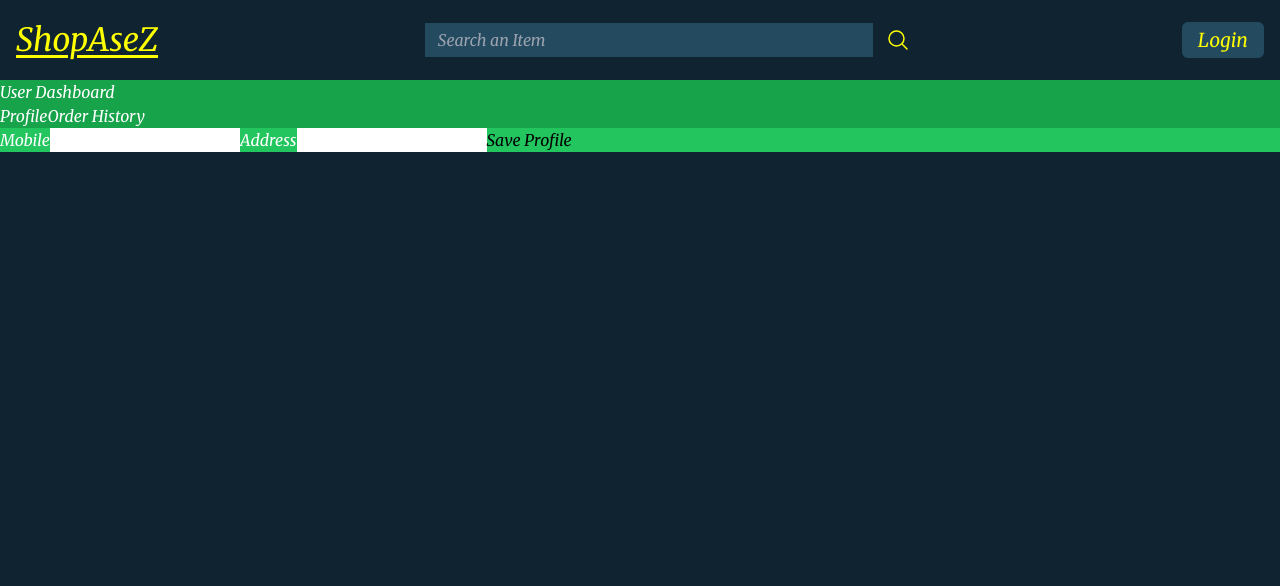
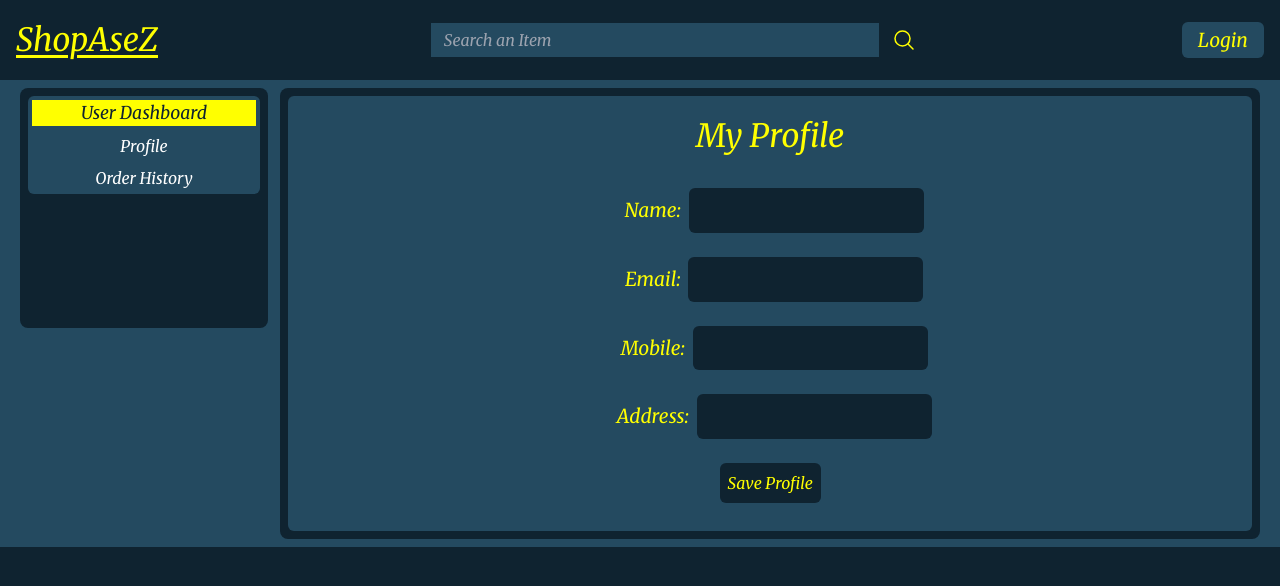
Before and after one commit to vaibhav1me/E-Commerce-MERN, a React (Vite) app in the folder frontend/: page /account in a window 1280 px wide. Shown: the top 586 px of the page. Built offline with nearby package versions, Linux system fonts and the light colour scheme; no server answers.

Commit message:
styled orderHistory, Profile, Account pages

```diff
--- a/frontend/src/components/Header.jsx
+++ b/frontend/src/components/Header.jsx
@@ -24,11 +24,11 @@ const Header = () => {
         <div className="flex justify-between items-center">
           <div
             id="logo"
-            className="text-yellow text-[2rem] underline underline-offset-4"
+            className="text-yellow text-[2rem] underline underline-offset-4 mr-5"
           >
             <NavLink to="/">ShopAseZ</NavLink>
           </div>
-          <div className="flex">
+          <div className="flex mr-2">
             <input
               type="text"
               placeholder="Search an Item"
--- a/frontend/src/components/OrderHistory.jsx
+++ b/frontend/src/components/OrderHistory.jsx
@@ -1,40 +1,65 @@
-import React, { useContext, useEffect, useState } from 'react'
-import { LoginContext } from '../context/DataProvider'
-import { fetchOrders } from '../apis/api'
+import { useContext, useEffect, useState } from "react";
+import { LoginContext } from "../context/DataProvider";
+import { fetchOrders } from "../apis/api";
 
 const OrderHistory = () => {
-  const {user, setUser} = useContext(LoginContext)
-  const [orders, setOrders] = useState([])
+  const { user, setUser } = useContext(LoginContext);
+  const [orders, setOrders] = useState([]);
+  const [message, setMessage] = useState("Loading your orders...");
 
   useEffect(() => {
-    const getOrders =async () => {
-      let response = await fetchOrders(user._id, localStorage.getItem("jwt"))
-      setOrders(response.data)
-      console.log(response)
-    }
-    getOrders()
-  }, [user])
+    const getOrders = async () => {
+      let response = await fetchOrders(user._id, localStorage.getItem("jwt"));
+      setOrders(response.data);
+      if (response.data.length === 0) {
+        setMessage(
+          "Seems you have not order anything. What are you waiting for? Add items to cart and place order now!!"
+        );
+      }
+    };
+    getOrders();
+  }, [user]);
 
   return (
-    <div>
-      {
-        orders.length != 0 ?
+    <section>
+      {orders.length != 0 ? (
         orders.map((order) => {
           return (
-            <div>
-              <img src={order.productImg} alt="" className='h-[5rem] w-[5rem]'/>
-              <span>{order.price}</span>
-              <span>{order.placedAt}</span>
-              <span>{order.name}</span>
-              <span>{order.quantity}</span>
-              <span>{order.seller}</span>
+            <div className="flex bg-secondary items-center border-[2px] border-yellow m-2 rounded-md p-2">
+              <img
+                src={order.productImg}
+                alt=""
+                className="medium:h-[7rem] medium:w-[7rem] h-[15vw] w-[15vw] mr-4"
+              />
+              <div>
+                <div className="medium:text-[1.1rem] text-[4.5vw]">
+                  {order.name}
+                </div>
+                <div className="medium:text-[.9rem] text-[3vw]">
+                  <span className="text-yellow">Price: </span>
+                  {order.price}
+                </div>
+                <div className="medium:text-[.9rem] text-[3vw]">
+                  <span className="text-yellow">Ordered On: </span>
+                  {order.placedAt}
+                </div>
+                <div className="medium:text-[.9rem] text-[3vw]">
+                  <span className="text-yellow">Quantity: </span>
+                  {order.quantity}
+                </div>
+                <div className="medium:text-[.9rem] text-[3vw]">
+                  <span className="text-yellow">Seller: </span>
+                  {order.seller}
+                </div>
+              </div>
             </div>
-          )
+          );
         })
-        : <div>loading</div>
-      }
-    </div>
-  )
-}
+      ) : (
+        <div className="text-yellow text-center">{message}</div>
+      )}
+    </section>
+  );
+};
 
-export default OrderHistory
+export default OrderHistory;
--- a/frontend/src/components/Profile.jsx
+++ b/frontend/src/components/Profile.jsx
@@ -1,44 +1,113 @@
-import React, { useContext, useEffect, useState } from 'react'
-import { LoginContext } from '../context/DataProvider'
-import { fetchUser, updateUser } from '../apis/api'
+import React, { useContext, useEffect, useState } from "react";
+import { LoginContext } from "../context/DataProvider";
+import { updateUser } from "../apis/api";
 
 const Profile = () => {
-  const {user, setUser} = useContext(LoginContext)
-  const [values, setValues] = useState({mobile: "", address: ""})
+  const { user, setUser } = useContext(LoginContext);
+  const [values, setValues] = useState({ mobile: "", address: "" });
+  const [message, setMessage] = useState("");
 
   useEffect(() => {
     setValues({ mobile: user.mobile, address: user.address });
-    // console.log(user)
-  },[user])
-
-  // useEffect(() => {
-  //   console.log(values)
-  // }, [values])
+  }, [user]);
 
   const changeUser = async (values) => {
-    let response = await updateUser(user._id, values)
-    setUser({...user, ...values})
-    // console.log(response)
-  }
+    let response = await updateUser(user._id, values);
+    setUser({ ...user, ...values });
+    if (values.role === "seller") {
+      setMessage(
+        "Congratulations! You are now a seller and can manage products and orders from seller dashboard."
+      );
+    } else {
+      setMessage("Profile saved successfully!");
+    }
+    setTimeout(() => {
+      setMessage("");
+    }, 5000);
+  };
 
   return (
-    <div className='bg-green-500 text-black'>
-        {
-          // user.name, mobile, email, address, role :- user or seller avialble only when role is an user
-        }
-          <span>{user.name}</span>
-          <span>{user.email}</span>
-          <label htmlFor="mobile">Mobile</label>
-          <input type="text" value={values.mobile} name='mobile' className='text-black' id='mobile' onChange={(e) => setValues({...values, [e.target.name]: e.target.value})}/>
-          <label htmlFor="address">Address</label>
-          <input type="text" value={values.address} name='address' className='text-black' id='address' onChange={(e) => setValues({...values, [e.target.name]: e.target.value})}/>
-          {
-            user.role === "user" && <button onClick={() => changeUser({role: "seller"})}>Become a Seller</button>
+    <section className="bg-secondary flex flex-col rounded-md items-center py-4">
+      <h1 className="text-yellow text-center medium:text-[2rem] text-[1.1rem] medium:mb-4 mb-1">
+        My Profile
+      </h1>
+      <div className="my-3 medium:text-[1.2rem] text-[4vw]">
+        <label htmlFor="name" className="text-yellow medium:mx-2 mr-1">
+          Name:
+        </label>
+        <input
+          type="text"
+          id="name"
+          name="name"
+          value={user.name}
+          readOnly
+          className="bg-primary p-2 rounded-md"
+        />
+      </div>
+      <div className="my-3 medium:text-[1.2rem] text-[4vw]">
+        <label htmlFor="email" className="text-yellow medium:mx-2 mr-1">
+          Email:
+        </label>
+        <input
+          type="text"
+          name="email"
+          id="email"
+          value={user.email}
+          readOnly
+          className="bg-primary p-2 rounded-md"
+        />
+      </div>
+      <div className="my-3 medium:text-[1.2rem] text-[4vw]">
+        <label htmlFor="mobile" className="text-yellow medium:mx-2 mr-1">
+          Mobile:
+        </label>
+        <input
+          type="text"
+          value={values.mobile}
+          name="mobile"
+          className="bg-primary p-2 rounded-md"
+          id="mobile"
+          onChange={(e) =>
+            setValues({ ...values, [e.target.name]: e.target.value })
           }
-          <button onClick={() => {changeUser(values)}}>Save Profile</button>
+        />
+      </div>
+      <div className="my-3 medium:text-[1.2rem] text-[4vw]">
+        <label htmlFor="address" className="text-yellow medium:mx-2 mr-1">
+          Address:
+        </label>
+        <input
+          type="text"
+          value={values.address}
+          name="address"
+          className="bg-primary p-2 rounded-md"
+          id="address"
+          onChange={(e) =>
+            setValues({ ...values, [e.target.name]: e.target.value })
+          }
+        />
+      </div>
+      <div>
+        {user.role === "user" && (
+          <button
+            onClick={() => changeUser({ role: "seller" })}
+            className="medium:m-3 m-1 medium:text-[1rem] text-[3.5vw] bg-primary text-yellow p-2 rounded-md "
+          >
+            Become a Seller
+          </button>
+        )}
+        <button
+          onClick={() => {
+            changeUser(values);
+          }}
+          className="medium:m-3 m-1 medium:text-[1rem] text-[3.5vw] bg-primary text-yellow p-2 rounded-md "
+        >
+          Save Profile
+        </button>
+      </div>
+      <div className="text-center">{message}</div>
+    </section>
+  );
+};
 
-    </div>
-  )
-}
-
-export default Profile
+export default Profile;
--- a/frontend/src/screens/Account.jsx
+++ b/frontend/src/screens/Account.jsx
@@ -1,9 +1,8 @@
-import React, { useContext, useEffect } from 'react'
-import Header from '../components/Header';
-import { Outlet, useNavigate } from 'react-router';
-import { LoginContext } from '../context/DataProvider';
-import { checkCurrentUser, fetchUser } from '../apis/api';
-import { NavLink } from 'react-router-dom';
+import React, { useContext, useEffect } from "react";
+import { Outlet, useNavigate } from "react-router";
+import { LoginContext } from "../context/DataProvider";
+import { checkCurrentUser, fetchUser } from "../apis/api";
+import { NavLink } from "react-router-dom";
 
 const Account = () => {
   const { user, setUser } = useContext(LoginContext);
@@ -14,42 +13,47 @@ const Account = () => {
       var response = await checkCurrentUser();
       if (!response.data.message) {
         var response2 = await fetchUser(response.data.id);
-          // console.log(response);
-          // console.log(response2.data.user);
         setUser(response2.data.user);
-        }
-        else {
-            navigate('/login')
+      } else {
+        navigate("/login");
       }
     };
     checkUserStatus();
   }, []);
 
-  return (<div>
-    {/* <div>
-        <Header/>
-    </div> */}
-    <section className='bg-green-600'>
-      <div>
-        <div className="user-dashboard">
-          <div>User Dashboard</div>
-          <button><NavLink to="/account">Profile</NavLink></button>
-          <button><NavLink to="/account/orderHistory">Order History</NavLink></button>
+  return (
+    <div className="flex medium:flex-row flex-col justify-between bg-secondary px-5 py-2">
+      <section className="bg-primary medium:w-[20%] rounded-lg p-2 medium:max-h-[22rem] large:h-[15rem] mb-3">
+        <div className="bg-secondary rounded-md p-1 flex flex-col mb-5">
+          <div className="bg-yellow text-primary text-center large:text-[1.1rem] medium:text-[2.3vw] text-[1rem] mb-2">
+            User Dashboard
           </div>
-        {
-          user.role === "seller" && <div className="seller-dashboard">
-            <div>Seller Dashboard</div>
-            <button><NavLink to='/account/products'>Manage Products</NavLink></button>
-            <button><NavLink to="/account/orders">Manage Orders</NavLink></button>
+          <button className="mb-2">
+            <NavLink to="/account">Profile</NavLink>
+          </button>
+          <button>
+            <NavLink to="/account/orderHistory">Order History</NavLink>
+          </button>
         </div>
-        }
+        {user.role === "seller" && (
+          <div className="bg-secondary rounded-md p-1 flex flex-col">
+            <div className="bg-yellow text-primary text-center large:text-[1.1rem] medium:text-[2.3vw] text-[1rem] mb-2">
+              Seller Dashboard
             </div>
-      <div className="content">
+            <button className="mb-2">
+              <NavLink to="/account/products">Manage Products</NavLink>
+            </button>
+            <button>
+              <NavLink to="/account/orders">Manage Orders</NavLink>
+            </button>
+          </div>
+        )}
+      </section>
+      <section className="medium:w-[79%] bg-primary rounded-lg p-2">
+        <Outlet />
+      </section>
+    </div>
+  );
+};
 
-      </div>
-    </section>
-    <Outlet/>
-  </div>);
-}
-
-export default Account
+export default Account;
```
Lines whose indentation alone changed are shown as unchanged.
